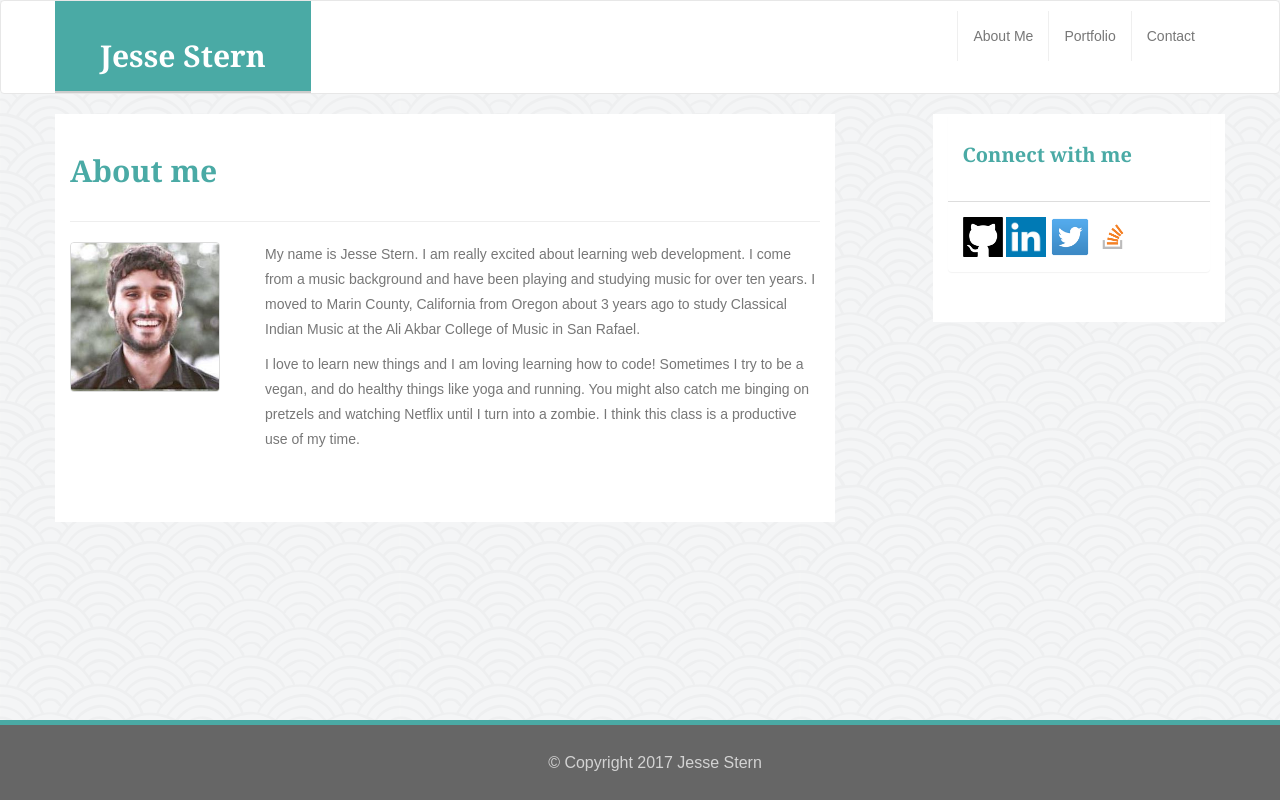
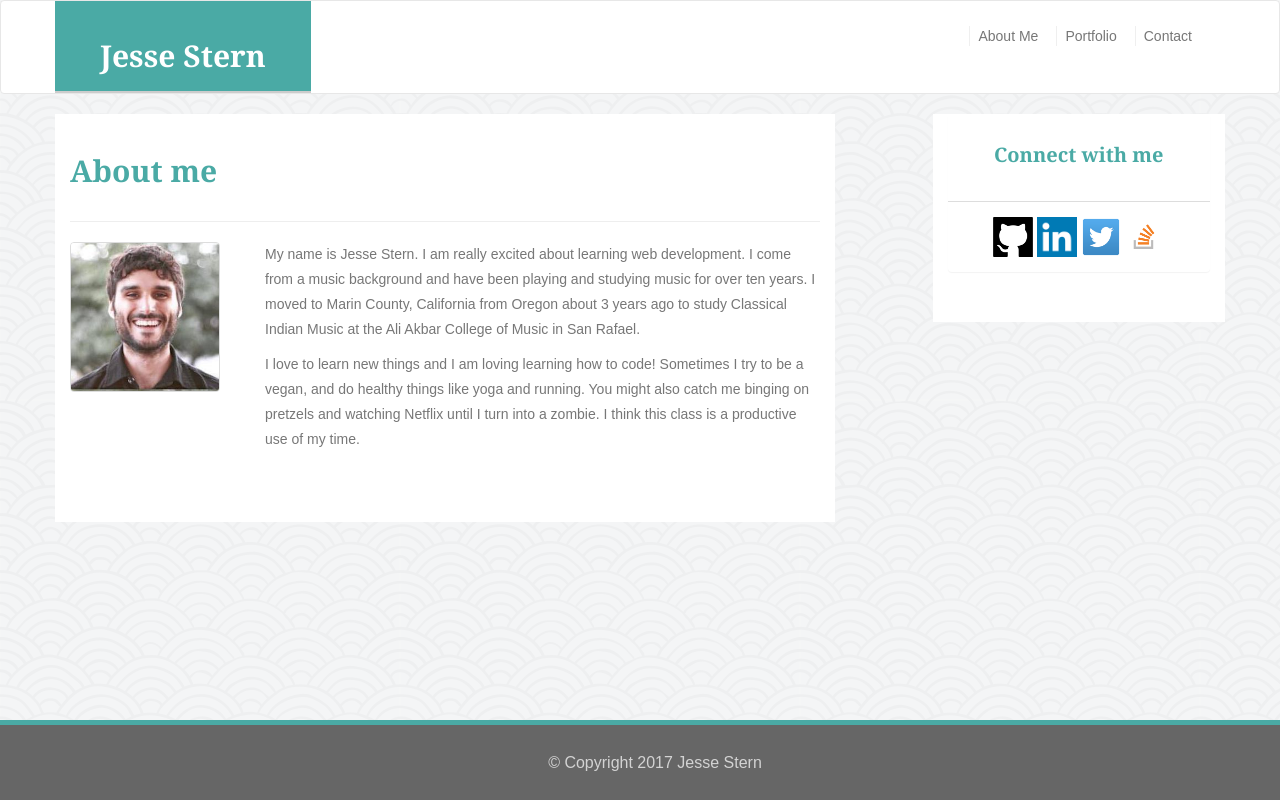
Before and after one commit to sternj20/Bootstrap-Portfolio, a plain HTML site: page index.html in a window 1280 px wide. Drawn offline with nearby package versions, Linux system fonts and the light colour scheme.

Commit message:
fixed the height on the left border for the links in top right section of navbar. need to remove the first left border on about me section

```diff
--- a/assets/css/style.css
+++ b/assets/css/style.css
@@ -36,8 +36,12 @@ h3{
 	padding:45px;
 	border-bottom: 2px solid #cccccc;
 }
+.navbar-default .navbar-nav>li{
+	margin-top:25px;
+}
 .navbar-default .navbar-nav>li>a{
-	margin-top:10px;
+	padding: 0 8px;
+	margin-right:10px;
 	border-left: 1px solid #efefef;
 }
 
@@ -69,6 +73,7 @@ h3{
 /*sidebar*/
 .panel{
 	border:0px;
+	text-align:center;
 }
 .icons{
 	width:40px;
```
